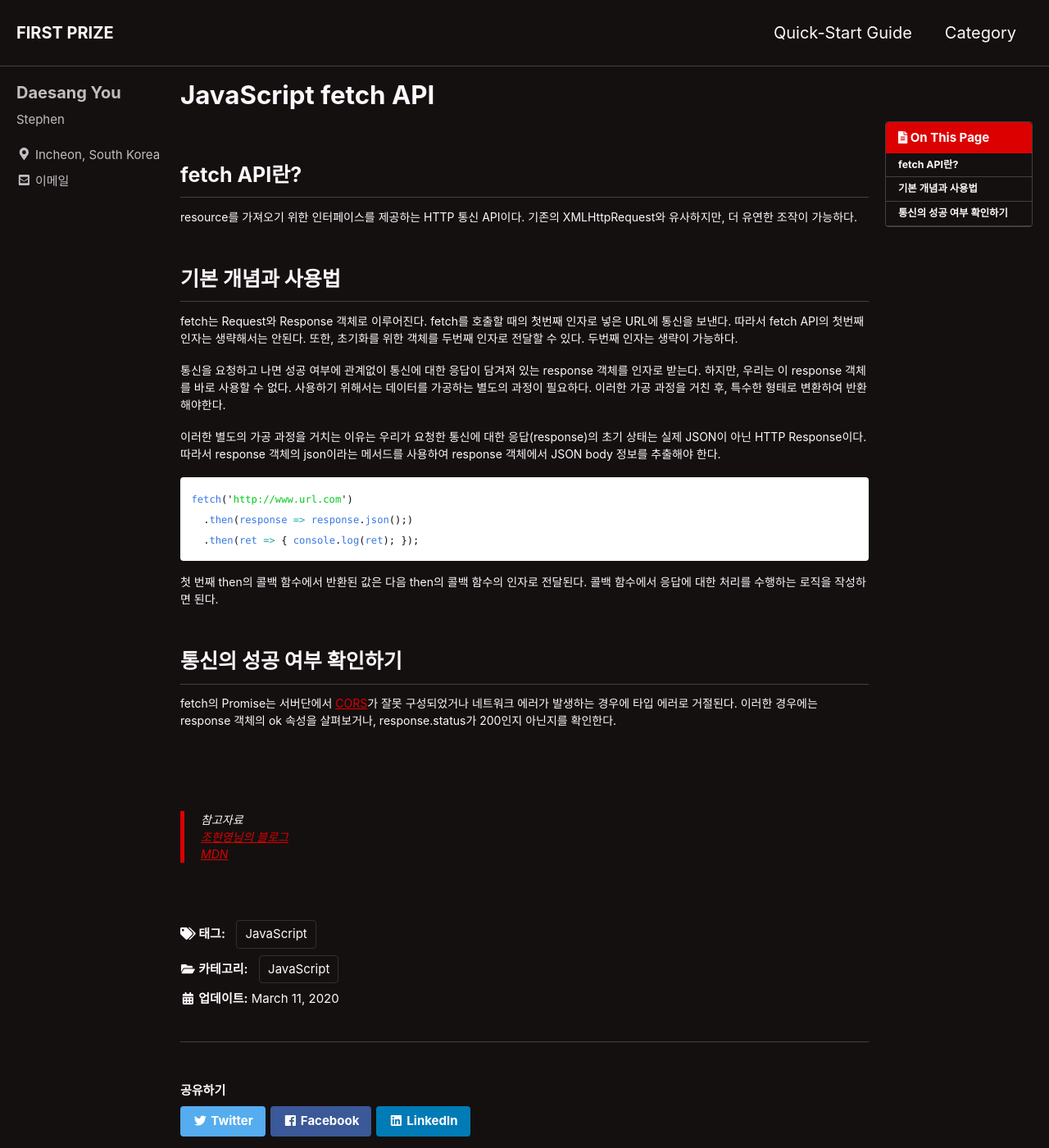
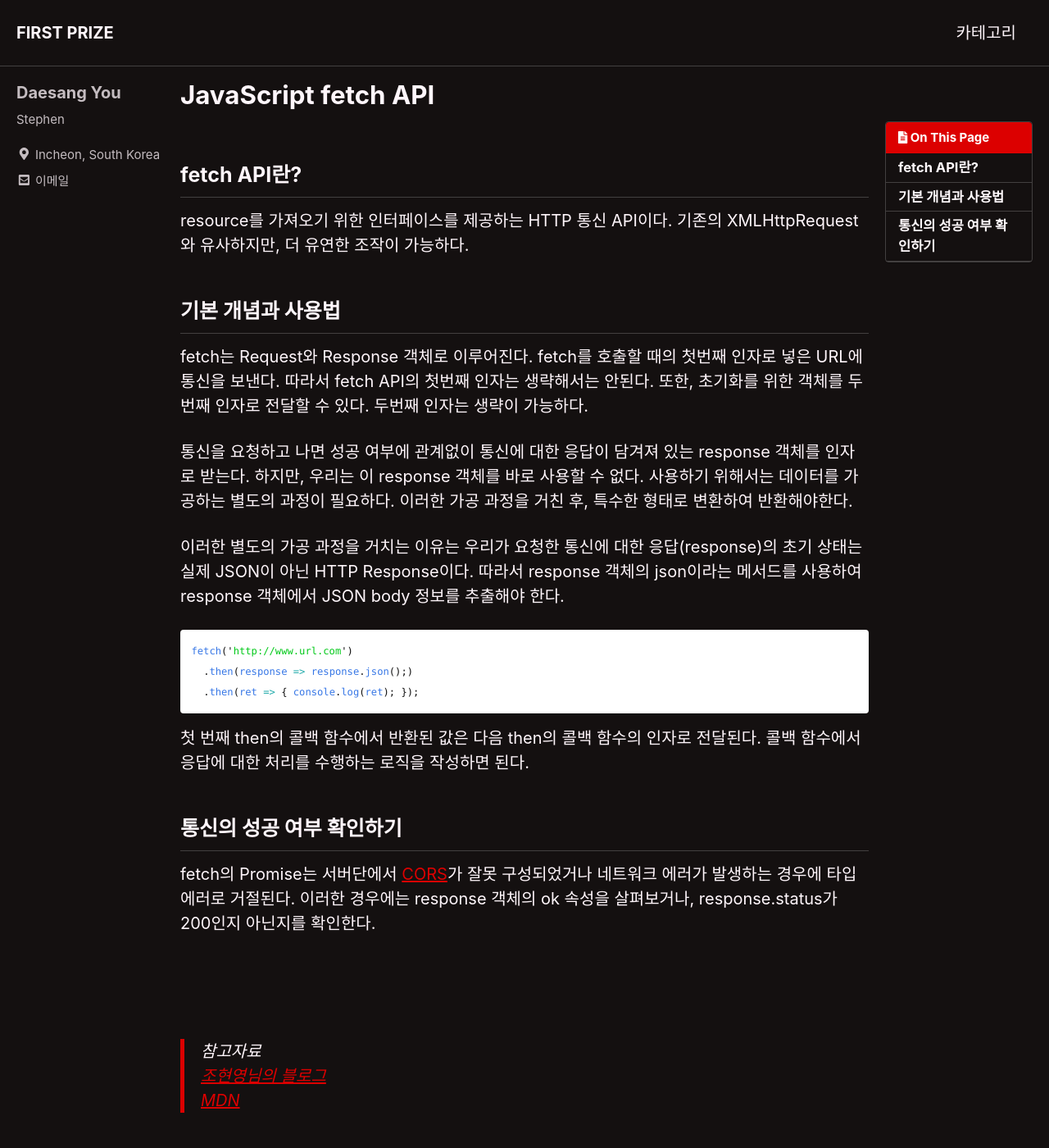
Before and after one commit to eotkd4791/eotkd4791.github.io, a Jekyll site: the page built from _posts/Javascript/2020-03-11-JavaScript14.md, in a window 1280 px wide and 1400 px high. Shown: the whole window at 82% size. Built offline with Jekyll 4.4.1, drawn with Linux system fonts in a browser that asks for light colours; cached includes are drawn as plain includes; comment, search, counter and statistics services are not loaded.

Commit message:
블로그 글자 크기 수정

```diff
--- a/_includes/masthead.html
+++ b/_includes/masthead.html
@@ -13,16 +13,9 @@
         {% endunless %}
         <a class="site-title" href="{{ '/' | relative_url }}">{{ site.masthead_title | default: site.title }}</a>
         <ul class="visible-links">
-          {%- for link in site.data.navigation.main -%}
-            {%- if link.url contains '://' -%}
-              {%- assign url = link.url -%}
-            {%- else -%}
-              {%- assign url = link.url | relative_url -%}
-            {%- endif -%}
-            <li class="masthead__menu-item">
-              <a href="{{ url }}" {% if link.description %}title="{{ link.description }}"{% endif %}>{{ link.title }}</a>
-            </li>
-          {%- endfor -%}
+          <li class="masthead__menu-item">
+            <a href="/categories/">카테고리</a>
+          </li>
         </ul>
         {% if site.search == true %}
         <button class="search__toggle" type="button">
--- a/_sass/minimal-mistakes/_archive.scss
+++ b/_sass/minimal-mistakes/_archive.scss
@@ -66,7 +66,8 @@
 
 .archive__item-excerpt {
   margin-top: 0;
-  font-size: $type-size-6;
+  // font-size: $type-size-6;
+  font-size: 1em;
 
   & + p {
     text-indent: 0;
@@ -426,7 +427,7 @@
    Wide Pages
    ========================================================================== */
 
-  .wide {
+.wide {
   .archive {
     @include breakpoint($large) {
       padding-right: 0;
--- a/_sass/minimal-mistakes/_page.scss
+++ b/_sass/minimal-mistakes/_page.scss
@@ -71,14 +71,16 @@
     padding-bottom: 0.5em;
     border-bottom: 1px solid $border-color;
   }
-  ul li{
-      font-size: 0.9em;
+  ul li {
+    // font-size: 0.9em;
+    font-size: 1.2em;
   }
 
   p,
   li,
   dl {
-    font-size: 0.7em;
+    // font-size: 0.7em;
+    font-size: 1em;
   }
 
   /* paragraph indents */
```
Also changed, not shown: _posts/Javascript/2021-07-16-JavaScript22.md (+2 -2 lines).
